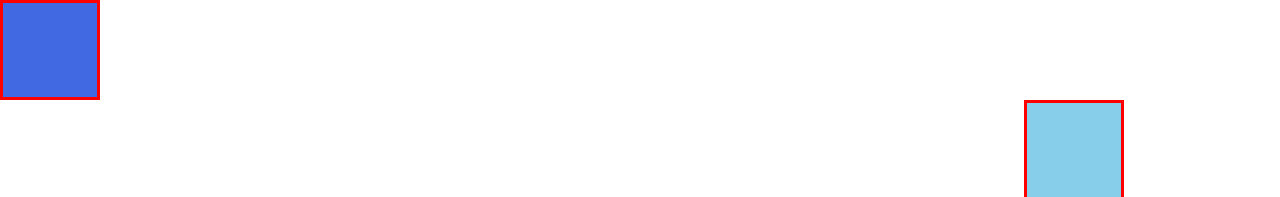
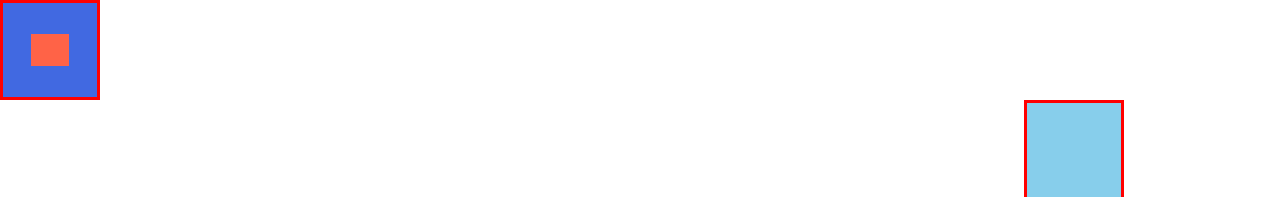
Before and after one commit to Aliux02/das-experiment, a plain HTML site: page index.html in a window 1280 px wide. Shown: the top 197 px of the page. Drawn offline with Linux system fonts and the light colour scheme.

Commit message:
sub-grid "kvad"

```diff
--- a/layout.css
+++ b/layout.css
@@ -9,6 +9,16 @@ body {
 }
 .a{ background-color: royalblue;
     grid-area: a;
+    display: grid;
+    grid-template-columns: 3fr 4fr 3fr;
+    grid-template-areas:
+                ". . ."
+                ". k ."
+                ". . .";
+}
+    .kvad {
+        grid-area: k;
+        background-color: tomato;
 
 }
 .b{background-color: skyblue;
--- a/main.css
+++ b/main.css
@@ -14,3 +14,7 @@ body * {
     border-color: red;
     border-style: solid;
 }
+.kvad {
+    width: 100%;
+    height: 100%;
+}
```
